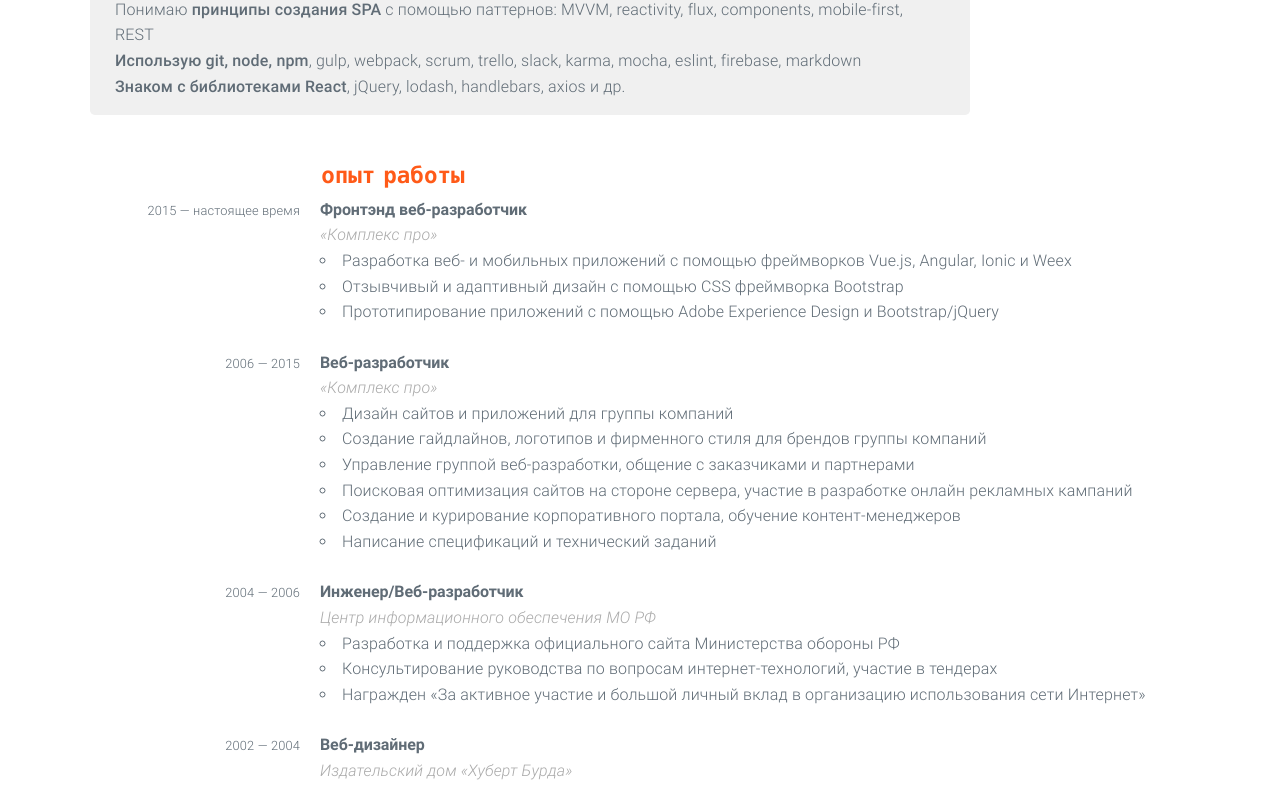
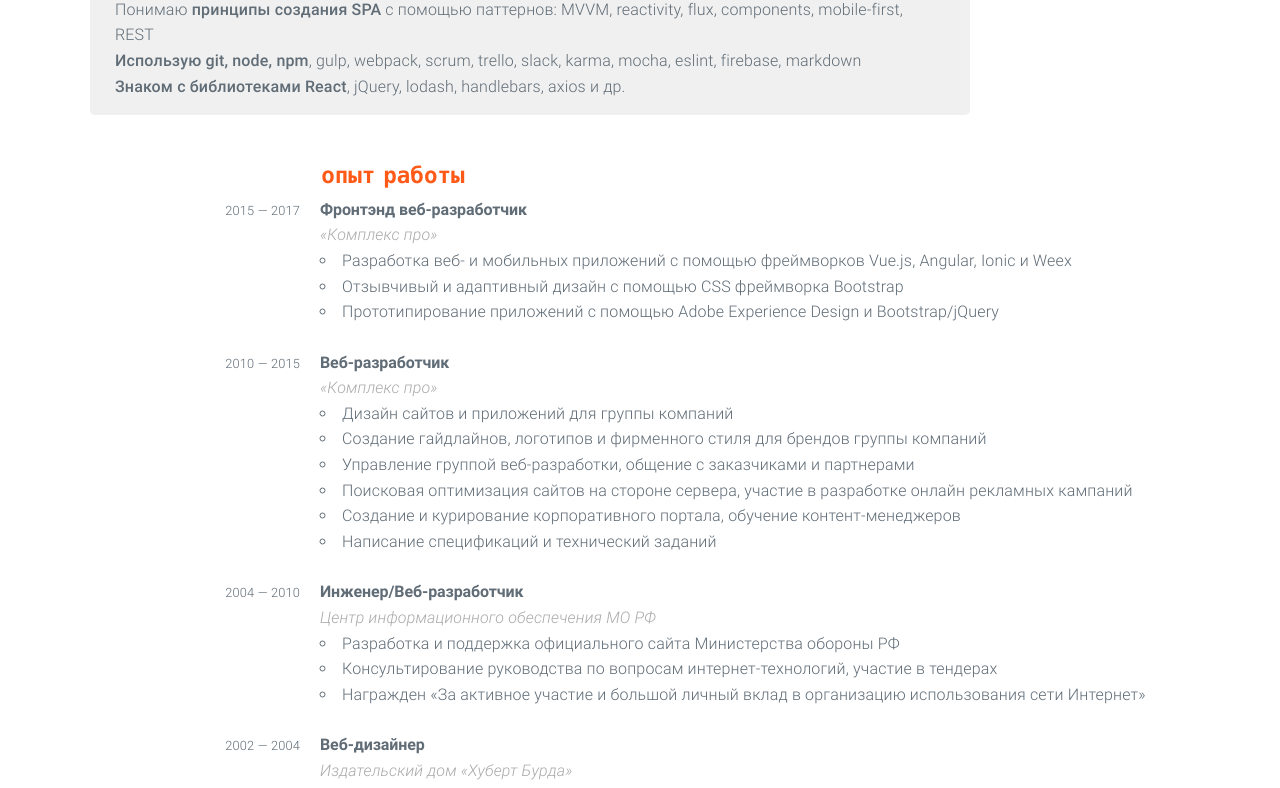
Before and after one commit to DmitryMarkov/cv-markov, a plain HTML site: page ru/index.html in a window 1280 px wide. Shown: the part 565-1353 px from the top of the page. Drawn offline with Linux system fonts and the light colour scheme.

Commit message:
correct dates according to Labout Book

```diff
--- a/ru/index.html
+++ b/ru/index.html
@@ -68,7 +68,7 @@
           </div>
           <div class="row row-top">
             <div class="column column-20 text-xs-right">
-              <small>2015 &mdash; настоящее время</small>
+              <small>2015 &mdash; 2017</small>
             </div>
             <div class="column column-80">
               <h4>Фронтэнд веб-разработчик</h4>
@@ -82,7 +82,7 @@
           </div>
           <div class="row row-top">
             <div class="column column-20 text-xs-right">
-              <small>2006 &mdash; 2015</small>
+              <small>2010 &mdash; 2015</small>
             </div>
             <div class="column column-80">
               <h4>Веб-разработчик</h4>
@@ -99,7 +99,7 @@
           </div>
           <div class="row row-top">
             <div class="column column-20 text-xs-right">
-              <small>2004 &mdash; 2006</small>
+              <small>2004 &mdash; 2010</small>
             </div>
             <div class="column column-80">
               <h4>Инженер/Веб-разработчик</h4>
```
Also changed, not shown: index.html (+3 -3 lines).
